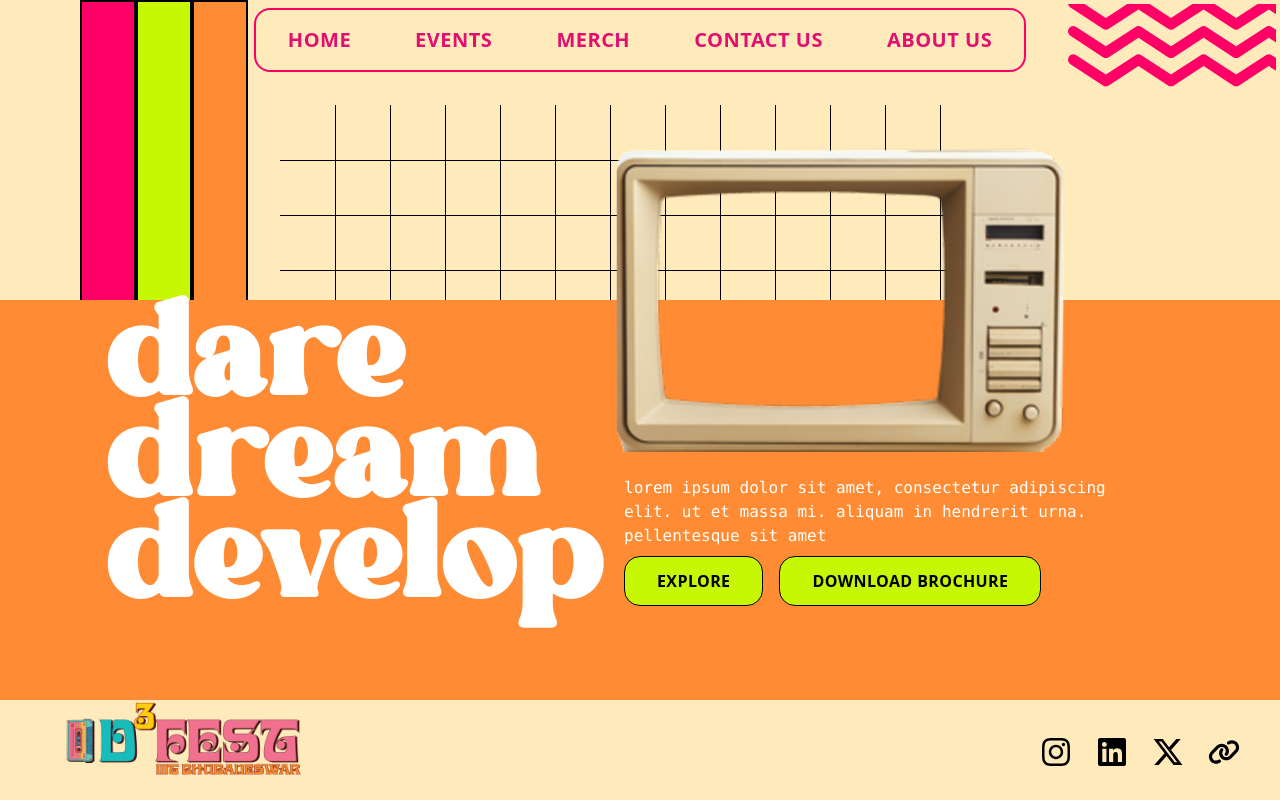
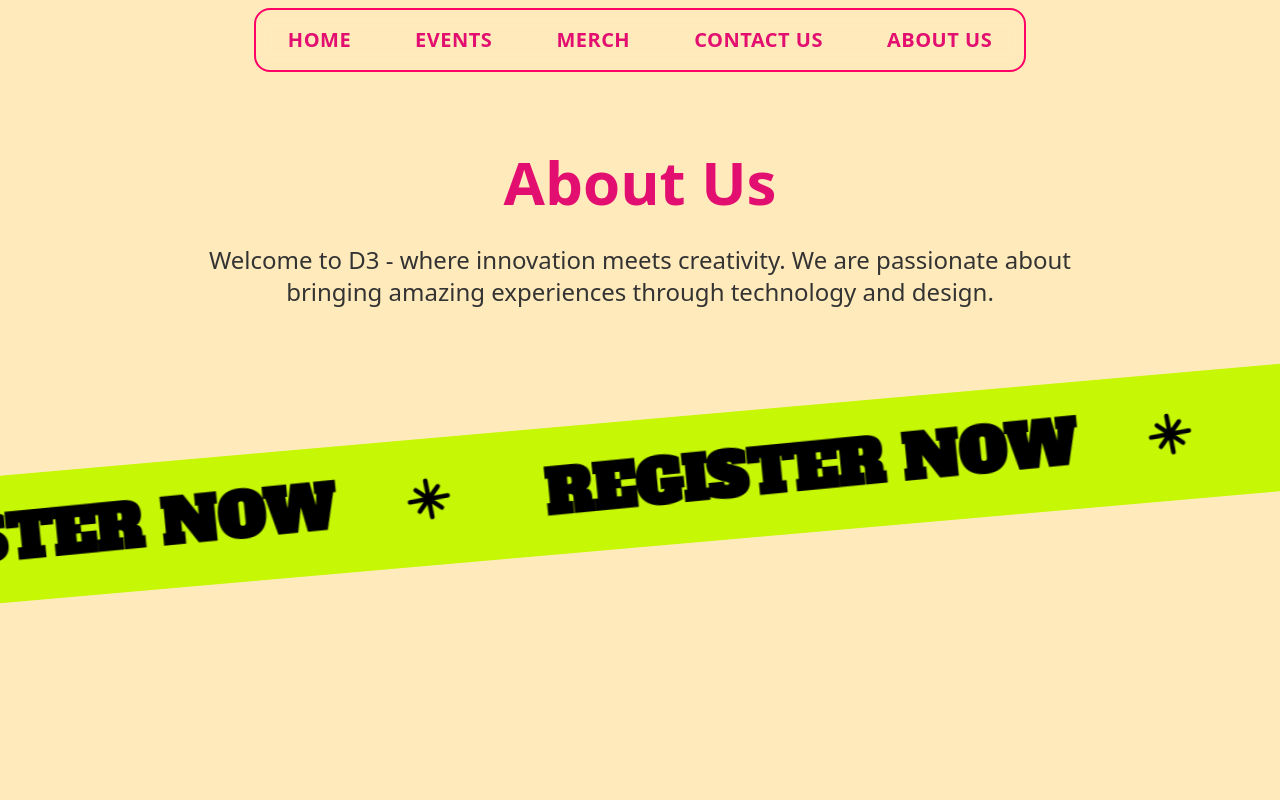
Before and after one commit to p-society/d3-web, a React (Vite) app: page /about-us in a window 1280 px wide. Built offline with nearby package versions, Linux system fonts and the light colour scheme; a web font is replaced by a local one.

Commit message:
feat: add react-router and marquee element in `/about-us`

```diff
--- a/package.json
+++ b/package.json
@@ -19,7 +19,8 @@
   "dependencies": {
     "react": "^19.1.1",
     "react-dom": "^19.1.1",
-    "react-icons": "^5.5.0"
+    "react-icons": "^5.5.0",
+    "react-router-dom": "^7.8.2"
   },
   "devDependencies": {
     "@eslint/js": "^9.33.0",
--- a/src/App.jsx
+++ b/src/App.jsx
@@ -1,11 +1,18 @@
 import React from 'react'
+import { BrowserRouter as Router, Routes, Route } from 'react-router-dom'
 import Landingpage from './pages/Landingpage'
+import Event from './pages/Event'
+import AboutUs from './pages/About-us'
 
 function App() {
   return (
-    <>
-      <Landingpage />
-    </>
+    <Router>
+      <Routes>
+        <Route path="/" element={<Landingpage />} />
+        <Route path="/events" element={<Event />} />
+        <Route path="/about-us" element={<AboutUs />} />
+      </Routes>
+    </Router>
   )
 }
 
--- /dev/null
+++ b/src/Register.css
@@ -0,0 +1,52 @@
+@keyframes marquee {
+  0% {
+    transform: translateX(0%);
+  }
+  100% {
+    transform: translateX(-50%);
+  }
+}
+
+@font-face {
+  font-family: 'AlfaSlabOne-Regular';
+  src: url('./assets/AlfaSlabOne.ttf') format('truetype');
+  font-weight: normal;
+  font-style: normal;
+}
+
+.marquee {
+  display: inline-flex;
+  animation: marquee 15s linear infinite;
+  will-change: transform;
+}
+
+.Router-box {
+  width: 1540.863px;
+  height: 126.647px;
+  background: #c6f806;
+  position: sticky;
+  top: 720.95px;
+  left: -34.52px;
+  transform: rotate(-5deg);
+  padding: 39px 2.25px 39px 2.25px;
+  display: flex;
+  align-items: center;
+}
+
+.Rinner-box {
+  color: #000;
+  font-family: 'AlfaSlabOne-Regular';
+  font-size: 60px;
+  font-style: normal;
+  font-weight: bolder;
+  line-height: 131%; /* 78.6px */
+}
+
+.Rinner-box span {
+  /* width: 38.364px; */
+  height: 36.897px;
+  transform: rotate(-0.557deg);
+  flex-shrink: 0;
+  stroke-width: 4.607px;
+  stroke: #000;
+}
--- a/src/components/about-us/register.jsx
+++ b/src/components/about-us/register.jsx
@@ -1 +1,45 @@
-//gitkeep
+import React from 'react'
+import '../../Register.css'
+
+export default function Register() {
+  const registerText = (
+    <span className="flex items-center mr-10" style={{ fontFamily: 'AlfaSlabOne-Regular' }}>
+      REGISTER NOW &nbsp; &nbsp;
+      <svg
+        xmlns="http://www.w3.org/2000/svg"
+        width="44"
+        height="42"
+        viewBox="0 0 44 42"
+        fill="none"
+      >
+        <path
+          d="M41.0037 19.3619L2.78556 22.7055M20.1081 2.67192L23.6811 39.3954M11.7898 32.7199L31.9994 9.34743M34.0837 30.7695L9.70552 11.2979"
+          stroke="black"
+          strokeWidth="4.60714"
+          strokeLinecap="round"
+          strokeLinejoin="round"
+        />
+      </svg>
+      &nbsp; &nbsp;
+    </span>
+  )
+
+  return (
+    <div className="bg-gray-900 py-3 overflow-hidden Router-box">
+      <div className="marquee whitespace-nowrap flex items-center text-white text-xl font-bold Rinner-box">
+        {/* First set of 3 */}
+        <React.Fragment key="set1">
+          {registerText}
+          {registerText}
+          {registerText}
+        </React.Fragment>
+        {/* Second set of 3 - exact duplicate for seamless loop */}
+        <React.Fragment key="set2">
+          {registerText}
+          {registerText}
+          {registerText}
+        </React.Fragment>
+      </div>
+    </div>
+  )
+}
--- a/src/components/landingpage/navbar.jsx
+++ b/src/components/landingpage/navbar.jsx
@@ -1,25 +1,35 @@
 import React from 'react'
+import { Link } from 'react-router-dom'
 
 const Navbar = () => {
   return (
     <nav className=" z-20">
       <div className="bg-transparent border-2 border-[#ff0066] rounded-2xl p-2 backdrop-blur-sm">
         <div className="flex gap-8 items-center justify-center px-2">
-          <button className="text-[#e30f70] px-4 py-2 rounded-lg font-bold uppercase text-xl tracking-wide hover:bg-[#e30560] hover:text-[#ffffff] transition-colors">
+          <Link
+            to="/"
+            className="text-[#e30f70] px-4 py-2 rounded-lg font-bold uppercase text-xl tracking-wide hover:bg-[#e30560] hover:text-[#ffffff] transition-colors"
+          >
             HOME
-          </button>
-          <button className="text-[#e30f70] px-4 py-2 font-bold rounded-lg uppercase text-xl tracking-wide hover:bg-[#e30560] hover:text-[#ffffff] transition-colors">
+          </Link>
+          <Link
+            to="/events"
+            className="text-[#e30f70] px-4 py-2 font-bold rounded-lg uppercase text-xl tracking-wide hover:bg-[#e30560] hover:text-[#ffffff] transition-colors"
+          >
             EVENTS
-          </button>
+          </Link>
           <button className="text-[#e30f70] px-4 py-2 font-bold rounded-lg uppercase text-xl tracking-wide hover:bg-[#e30560] hover:text-[#ffffff] transition-colors">
             MERCH
           </button>
           <button className="text-[#e30f70] px-4 py-2 font-bold rounded-lg uppercase text-xl tracking-wide hover:bg-[#e30560] hover:text-[#ffffff] transition-colors">
             CONTACT US
           </button>
-          <button className="text-[#e30f70] px-4 py-2 font-bold rounded-lg uppercase text-xl tracking-wide hover:bg-[#e30560] hover:text-[#ffffff] transition-colors">
+          <Link
+            to="/about-us"
+            className="text-[#e30f70] px-4 py-2 font-bold rounded-lg uppercase text-xl tracking-wide hover:bg-[#e30560] hover:text-[#ffffff] transition-colors"
+          >
             ABOUT US
-          </button>
+          </Link>
         </div>
       </div>
     </nav>
--- a/src/pages/About-us.jsx
+++ b/src/pages/About-us.jsx
@@ -1 +1,25 @@
-//gitkeep
+import React from 'react'
+import Navbar from '../components/landingpage/navbar'
+import Register from '../components/about-us/register'
+
+const AboutUs = () => {
+  return (
+    <div className="min-h-screen bg-[#ffeabb] max-w-screen relative overflow-hidden">
+      <div className="w-full flex mt-2 justify-center">
+        <Navbar />
+      </div>
+      <div className="flex flex-col items-center justify-center pt-20 pb-10">
+        <div className="text-center mb-16">
+          <h1 className="text-6xl font-bold text-[#e30f70] mb-8">About Us</h1>
+          <p className="text-2xl text-[#333] max-w-4xl mx-auto mb-12">
+            Welcome to D3 - where innovation meets creativity. We are passionate about bringing
+            amazing experiences through technology and design.
+          </p>
+        </div>
+        <Register />
+      </div>
+    </div>
+  )
+}
+
+export default AboutUs
```
Also changed, not shown: 1 other file (tests, documents, lock files or other folders).
